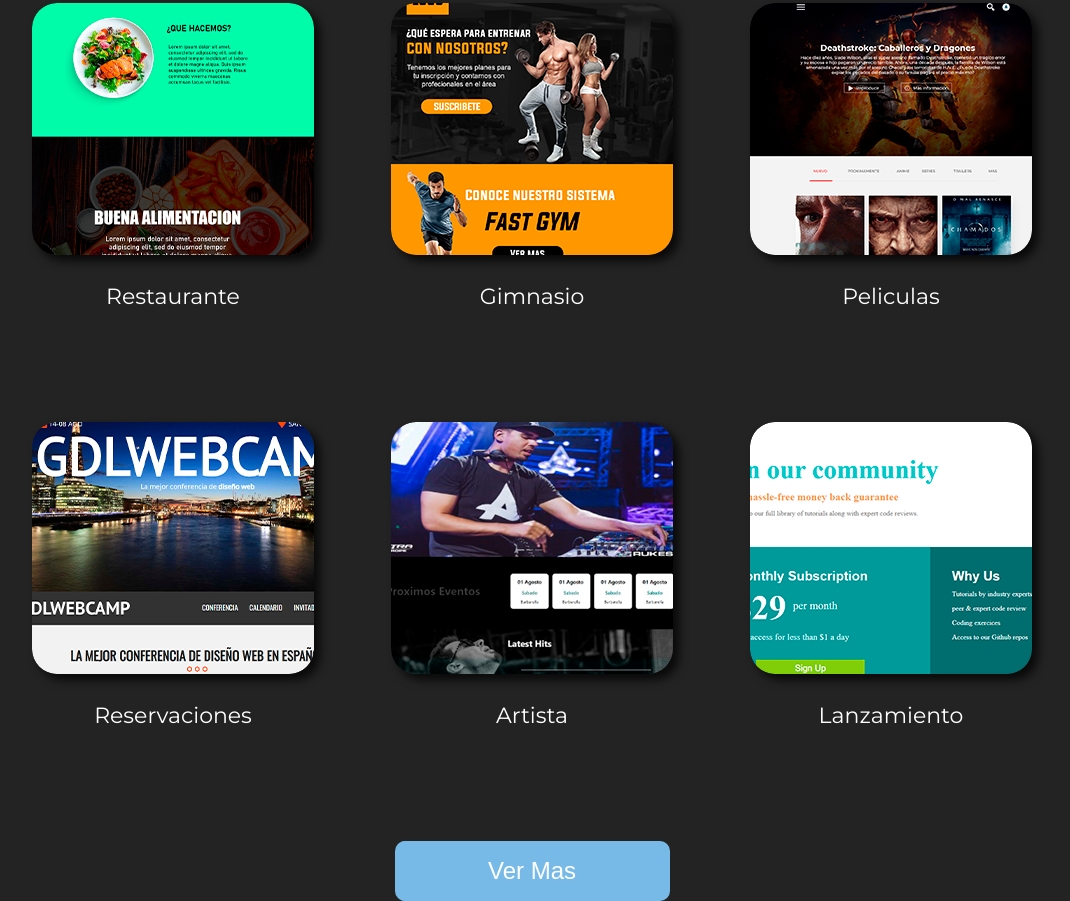
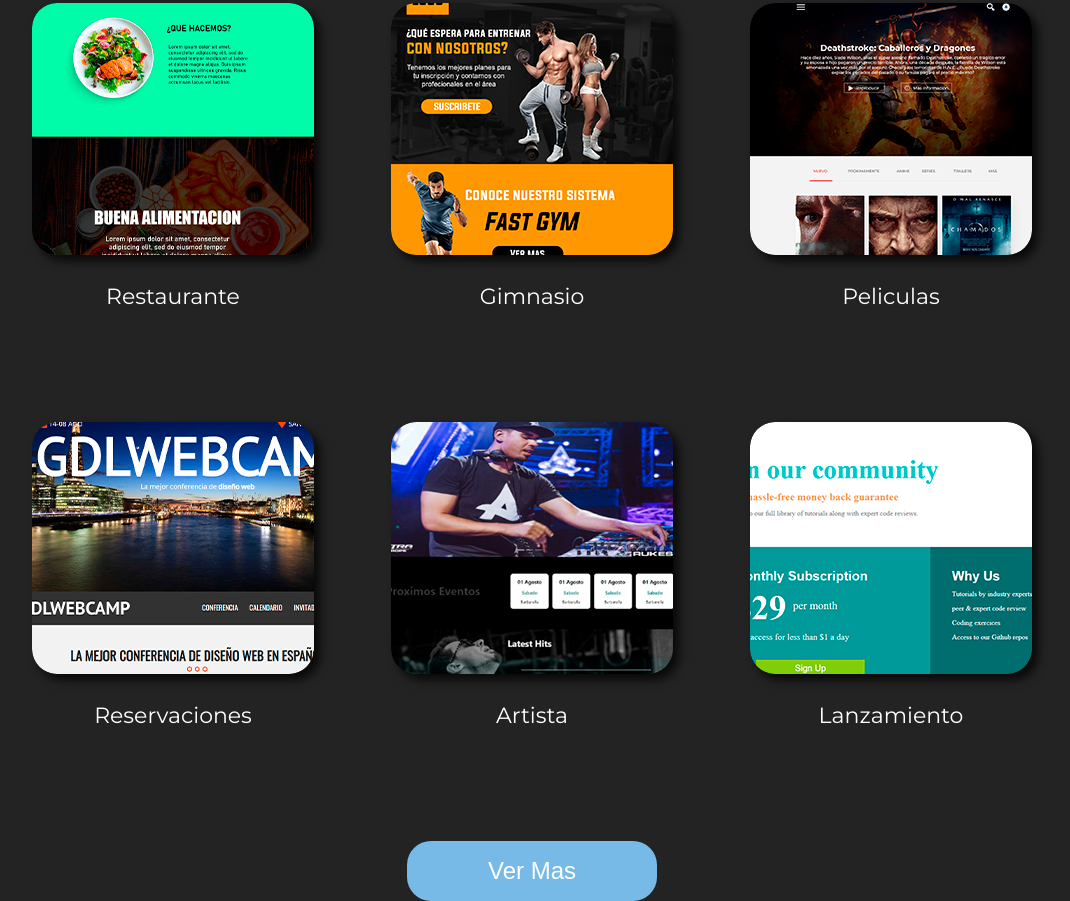
Before and after one commit to eidytrinidad/webandcodes, a plain HTML site: page index.html in a window 1280 px wide. Shown: the part 1588-2489 px from the top of the page, without its empty margins (108-1178 px from the left). Drawn offline with Linux system fonts and the light colour scheme.

Commit message:
btn button change

```diff
--- a/css/Portafolio.scss
+++ b/css/Portafolio.scss
@@ -13,10 +13,10 @@
         margin: auto;
 
         width: 100%;
-        max-width: 275px;
+        max-width: 250px;
         height: 60px;
         font-size: 24px;
-        border-radius: 10px;
+        border-radius: 1.5rem;
         background-color: $Azul;
         color: $Blanco;
         border: none;
```
Also changed, not shown: css/style.css, 1 other file.
